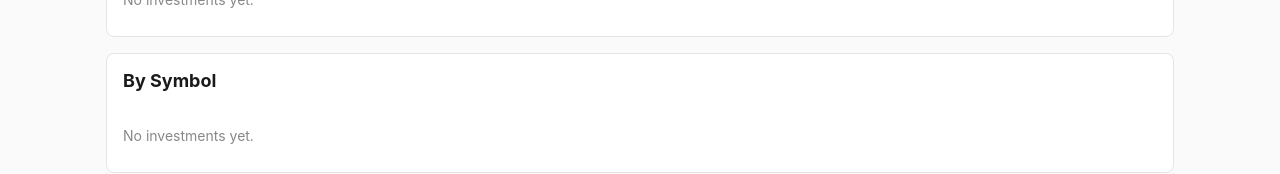
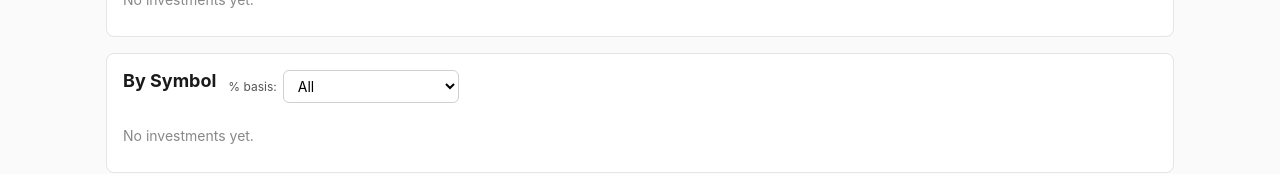
Before and after one commit to xindixu/investment-tracker, a Next.js app: page / in a window 1280 px wide. Shown: the part 491-665 px from the top of the page. Built offline with nearby package versions, Linux system fonts and the light colour scheme.

Commit message:
% total based on tax vs no tax account

```diff
--- a/app/page.tsx
+++ b/app/page.tsx
@@ -83,6 +83,7 @@ export default function Page() {
   const [sortDir, setSortDir] = useState<SortDir>("asc");
   const [groupSymbolFilter, setGroupSymbolFilter] = useState("");
   const [groupTypeFilter, setGroupTypeFilter] = useState<InvestmentType | "">("");
+  const [groupBasis, setGroupBasis] = useState<"all" | "taxable">("all");
   const [groupSortKey, setGroupSortKey] = useState<GroupSortKey | null>("value");
   const [groupSortDir, setGroupSortDir] = useState<SortDir>("desc");
 
@@ -194,6 +195,7 @@ export default function Page() {
       { symbol: string; quantity: number; type: InvestmentType; value: number; hasPrice: boolean }
     >();
     for (const inv of investments) {
+      if (groupBasis === "taxable" && accountById[inv.accountId]?.type !== "taxable") continue;
       const key = inv.symbol.toUpperCase();
       const price = prices[key];
       const partial = typeof price === "number" ? price * inv.quantity : 0;
@@ -213,7 +215,12 @@ export default function Page() {
       }
     }
     return Array.from(map.values());
-  }, [investments, prices]);
+  }, [investments, prices, groupBasis, accountById]);
+
+  const groupedTotal = useMemo(
+    () => grouped.reduce((s, g) => s + (g.hasPrice ? g.value : 0), 0),
+    [grouped]
+  );
 
   const filteredGrouped = useMemo(() => {
     const q = groupSymbolFilter.trim().toLowerCase();
@@ -234,6 +241,11 @@ export default function Page() {
   }, [grouped, groupSymbolFilter, groupTypeFilter, groupSortKey, groupSortDir]);
 
   const isGroupFiltered = groupSymbolFilter.trim() !== "" || groupTypeFilter !== "";
+
+  const displayedGroupTotal = useMemo(
+    () => filteredGrouped.reduce((s, g) => s + (g.hasPrice ? g.value : 0), 0),
+    [filteredGrouped]
+  );
 
   const toggleGroupSort = (key: GroupSortKey) => {
     if (groupSortKey !== key) {
@@ -425,6 +437,16 @@ export default function Page() {
       <section>
         <div className="toolbar">
           <h2>By Symbol</h2>
+          <label style={{ display: "flex", alignItems: "center", gap: 6, fontSize: 12, color: "#555" }}>
+            % basis:
+            <select
+              value={groupBasis}
+              onChange={(e) => setGroupBasis(e.target.value as "all" | "taxable")}
+            >
+              <option value="all">All</option>
+              <option value="taxable">All taxable accounts</option>
+            </select>
+          </label>
           {isGroupFiltered && (
             <button
               onClick={() => {
@@ -480,11 +502,20 @@ export default function Page() {
                     <td>{INVESTMENT_TYPE_LABELS[g.type]}</td>
                     <td className="num">{g.hasPrice ? fmtMoney(g.value) : "—"}</td>
                     <td className="num">
-                      {totalValue > 0 && g.hasPrice ? fmtPct(g.value / totalValue) : "—"}
+                      {groupedTotal > 0 && g.hasPrice ? fmtPct(g.value / groupedTotal) : "—"}
                     </td>
                   </tr>
                 ))
               )}
+              <tr>
+                <td colSpan={3} style={{ fontWeight: 600 }}>
+                  {isGroupFiltered ? "Filtered total" : "Total"}
+                </td>
+                <td className="num" style={{ fontWeight: 600 }}>{fmtMoney(displayedGroupTotal)}</td>
+                <td className="num" style={{ fontWeight: 600 }}>
+                  {groupedTotal > 0 ? fmtPct(displayedGroupTotal / groupedTotal) : "—"}
+                </td>
+              </tr>
             </tbody>
           </table>
         )}
```
Also changed, not shown: 1 other file (tests, documents, lock files or other folders).
